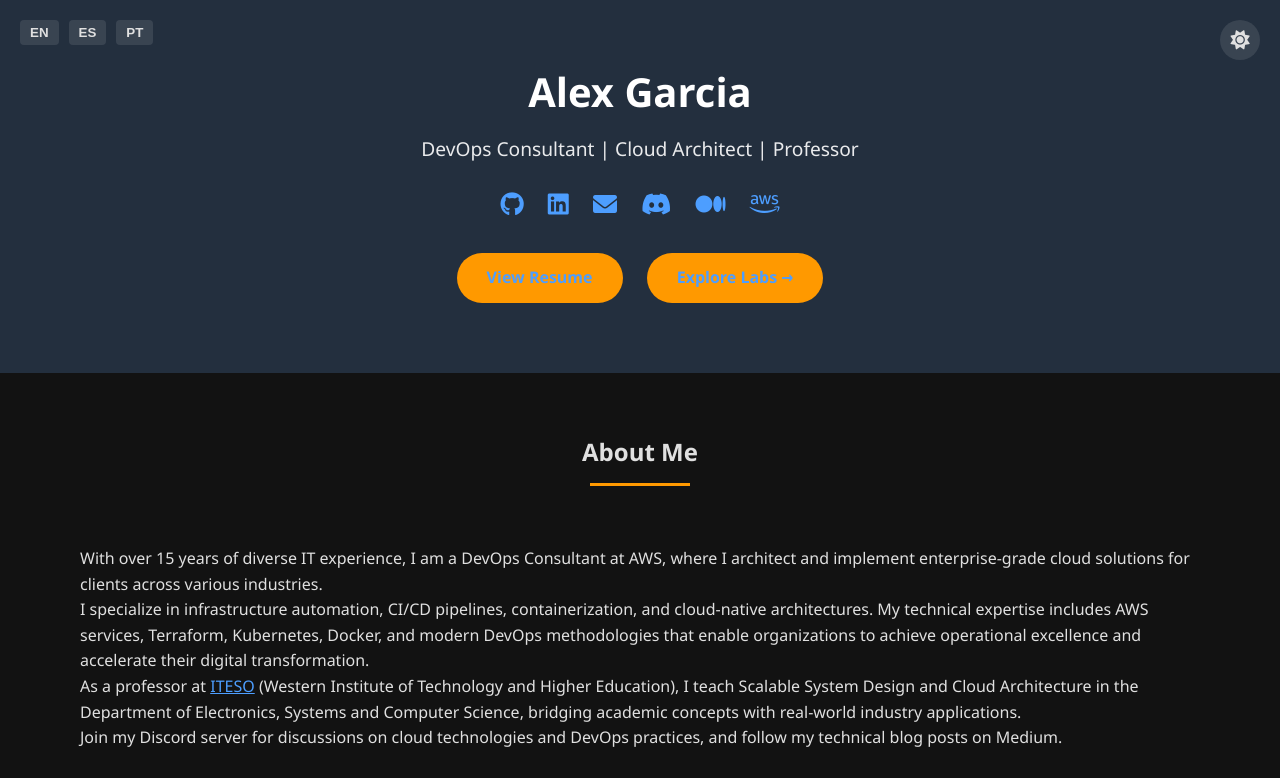
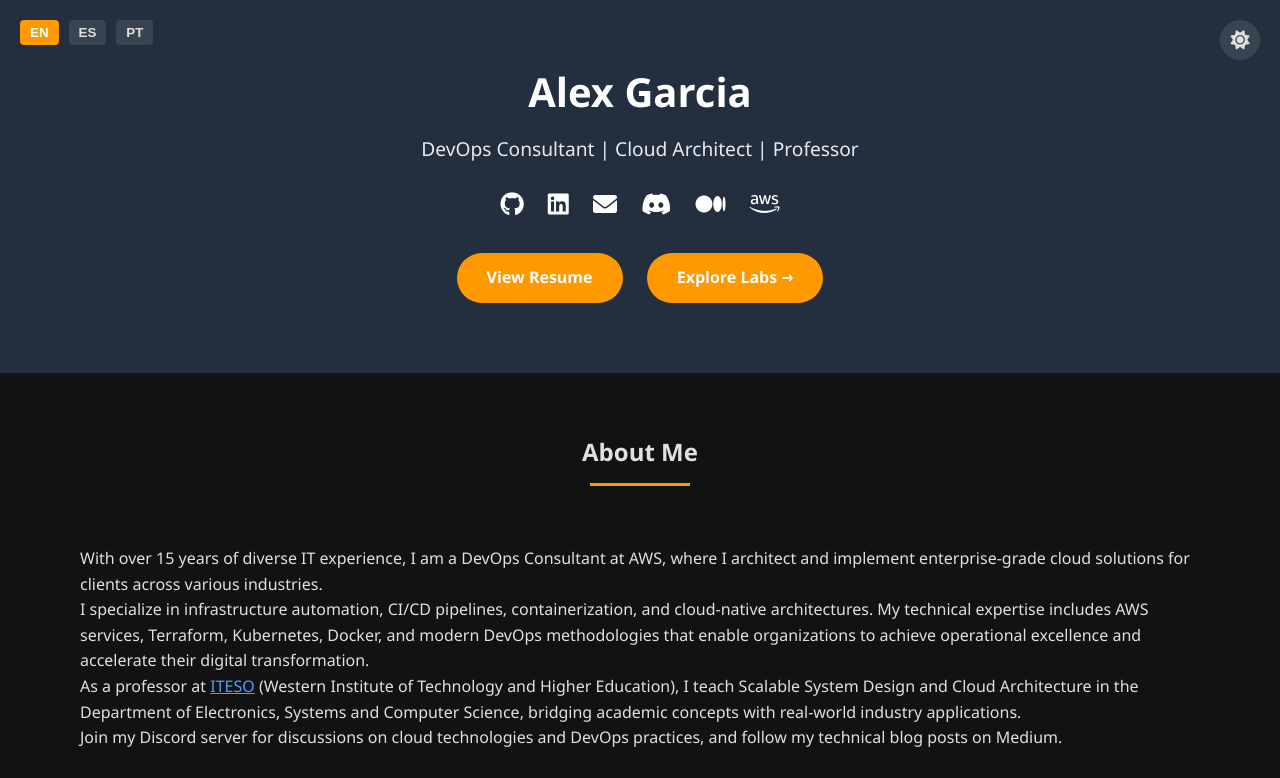
Before and after one commit to gamaware/cloud-devops-labs-index, a plain HTML site: page index.html in a window 1280 px wide. Both pictures are taken after a click on the button 1240 px from the left and 40 px from the top of the page. Shown: the top 778 px of the page. Drawn offline with Linux system fonts and the light colour scheme.

Commit message:
Fix contrast issues, language button selection in dark mode, and Amazon Q attribution

```diff
--- a/index.html
+++ b/index.html
@@ -56,8 +56,8 @@
             color: #aaa;
         }
 
-        /* Dark mode link color adjustment for better contrast */
-        body.dark-mode a,
+        /* Dark mode link color adjustment for better contrast - only for text links */
+        body.dark-mode a:not(.cta-button):not(.social-links a):not(.language-btn),
         body.dark-mode .project-link {
             color: #4d9eff;
         }
@@ -123,6 +123,11 @@
 
         .language-btn:hover,
         .language-btn.active {
+            background-color: var(--secondary-color);
+            color: white;
+        }
+
+        body.dark-mode .language-btn.active {
             background-color: var(--secondary-color);
             color: white;
         }
```
